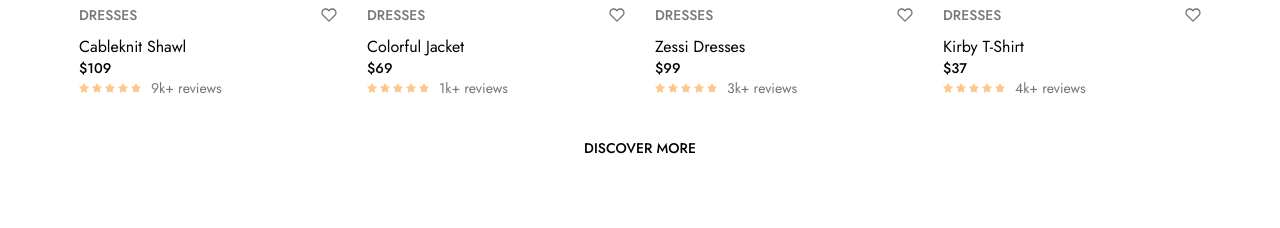
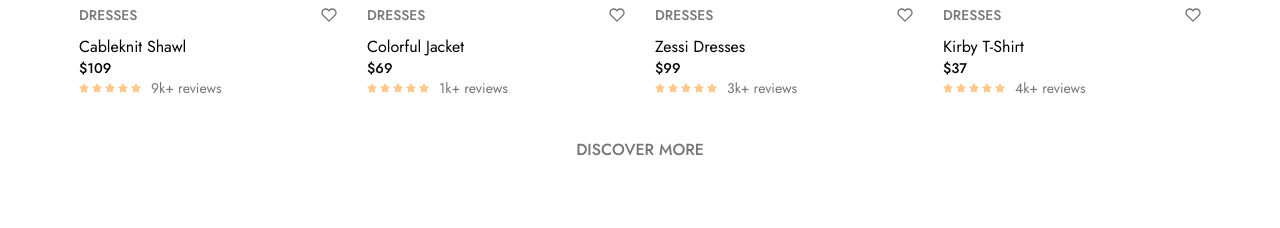
Before and after one commit to toyor009/ShopNow, a React (Create React App) app: page / in a window 1280 px wide. Shown: the part 1600-1828 px from the top of the page. Built offline with nearby package versions, Linux system fonts and the light colour scheme.

Commit message:
"Remove underline on hover from trendy products and add class to shop link"

```diff
--- a/src/Components/Home/Trendy/Trendy.css
+++ b/src/Components/Home/Trendy/Trendy.css
@@ -21,10 +21,6 @@
   font-size: 14px;
   font-weight: 500;
   text-transform: uppercase;
-}
-
-.trendyProducts p:hover {
-  text-decoration: underline;
 }
 
 .trendyProducts a {
--- a/src/Components/Home/Trendy/Trendy.jsx
+++ b/src/Components/Home/Trendy/Trendy.jsx
@@ -317,7 +317,7 @@ const Trendy = () => {
             )}
           </div>
         </div>
-        <Link to="/shop">
+        <Link to="/shop" className="tabs">
           <p>Discover More</p>
         </Link>
       </div>
```
